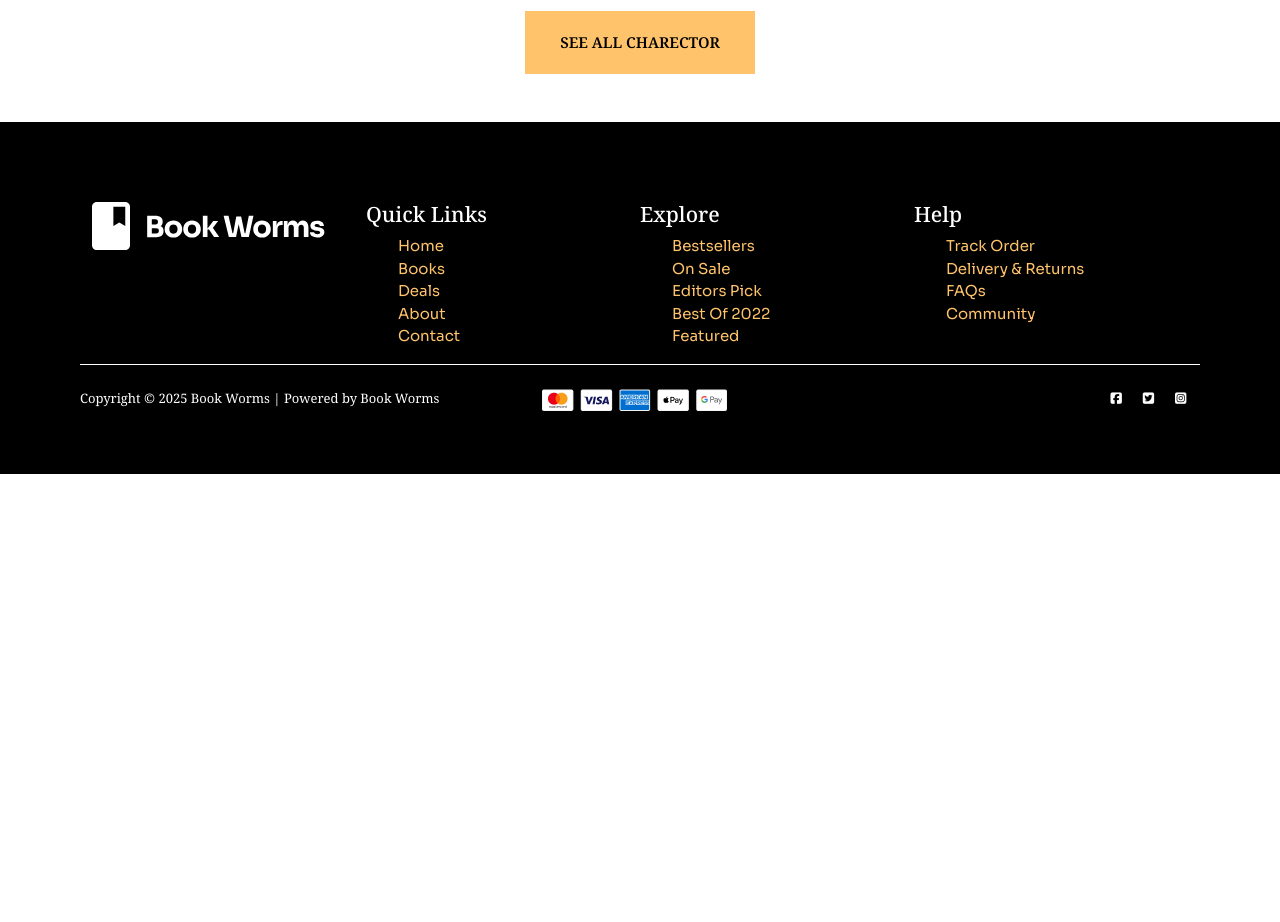
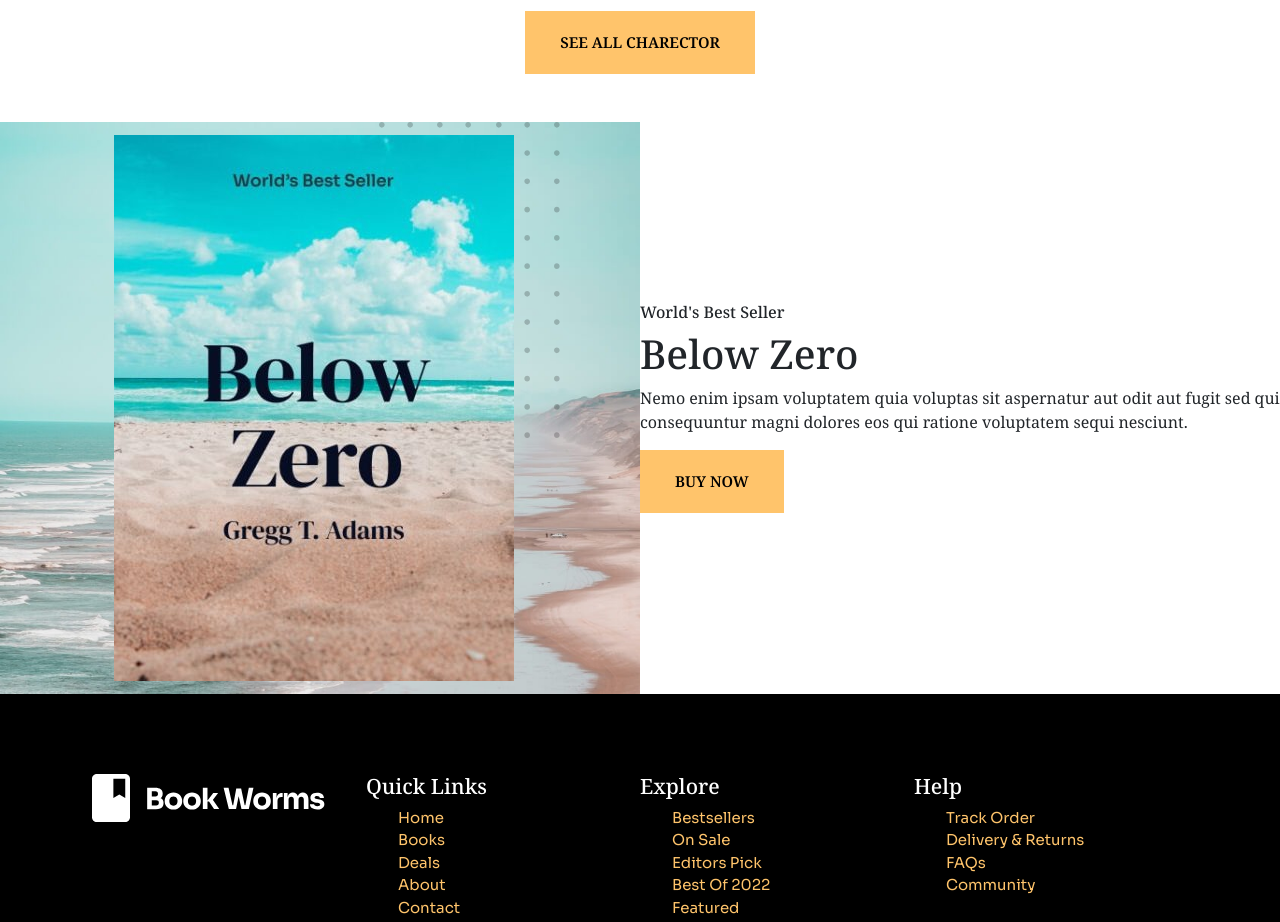
Before and after one commit to goojooo/Bootstrap_Project, a plain HTML site: page index.html in a window 1280 px wide. Shown: the part 3260-4182 px from the top of the page. Before the commit the page ends 3734 px from the top, so only its background shows below. Drawn offline with nearby package versions, Linux system fonts and the light colour scheme.

Commit message:
firstn commit

```diff
--- a/index.html
+++ b/index.html
@@ -328,6 +328,20 @@
           <button class="button">SEE ALL CHARECTOR</button>
         </div>
       </section>
+      <!--End of collage section-->
+      <section id="zero" class="row">
+        <div class="col-6 position-relative p-0">
+          <img id="one" src="assets/imgi_48_bestseller-bg.jpg" class="img-fluid "  alt="" />
+          <img id="two" src="assets/imgi_58_bestseller-book-400x546.jpg" class="img-fluid position-absolute top-50 start-50 translate-middle" alt="" />
+          <img id="three" src="assets/download.svg" class="img-fluid position-absolute" alt="" />
+        </div>
+        <div class="col-6 p-0">
+          <h6>World's Best Seller</h6>
+          <h1>Below Zero</h1>
+          <p>Nemo enim ipsam voluptatem quia voluptas sit aspernatur aut odit aut fugit sed quia consequuntur magni dolores eos qui ratione voluptatem sequi nesciunt.</p>
+          <button class="button">BUY NOW</button>
+        </div>
+      </section>
       <footer class="row col-12">
         <div class="footer-top row">
           <div class="col-12 col-md-3">
--- a/styles.css
+++ b/styles.css
@@ -198,6 +198,12 @@ footer {
 footer .row {
     align-items: start;
 }
+#zero #two{
+    z-index: 1;
+}
+#zero #three{
+    left:60%;
+}
 
 @media only screen and (min-width:999px) {
     footer {
```
